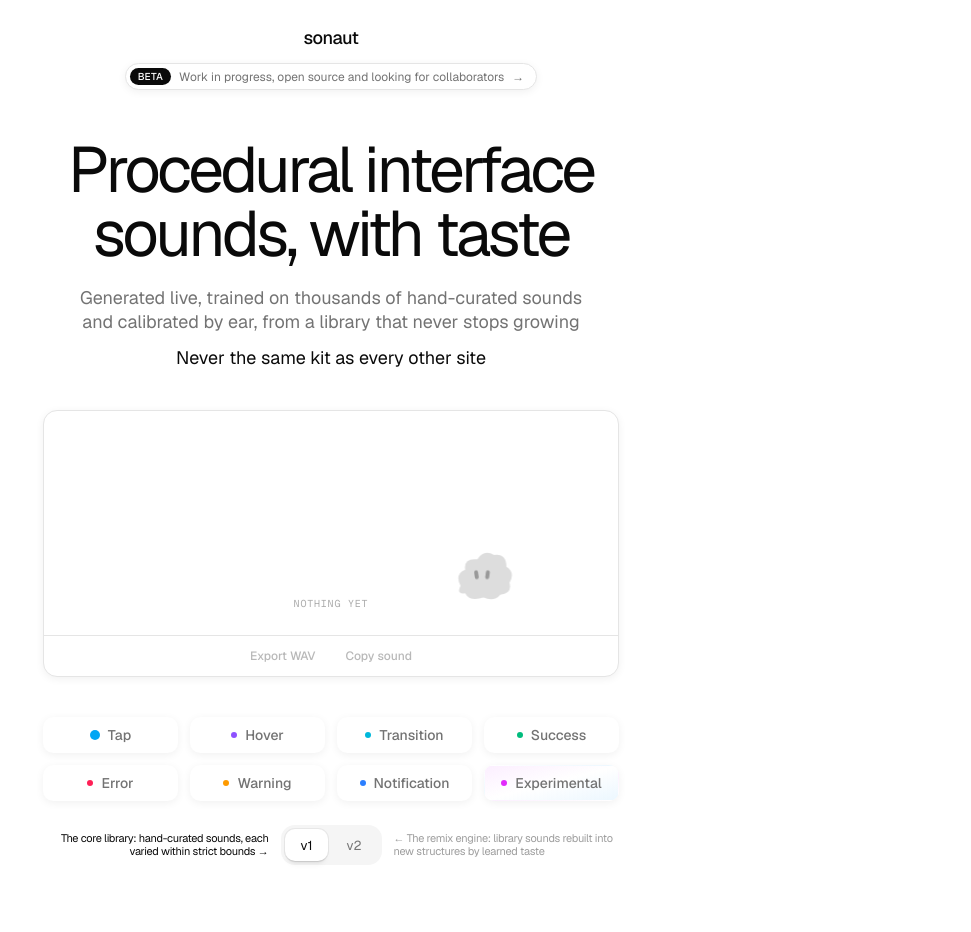
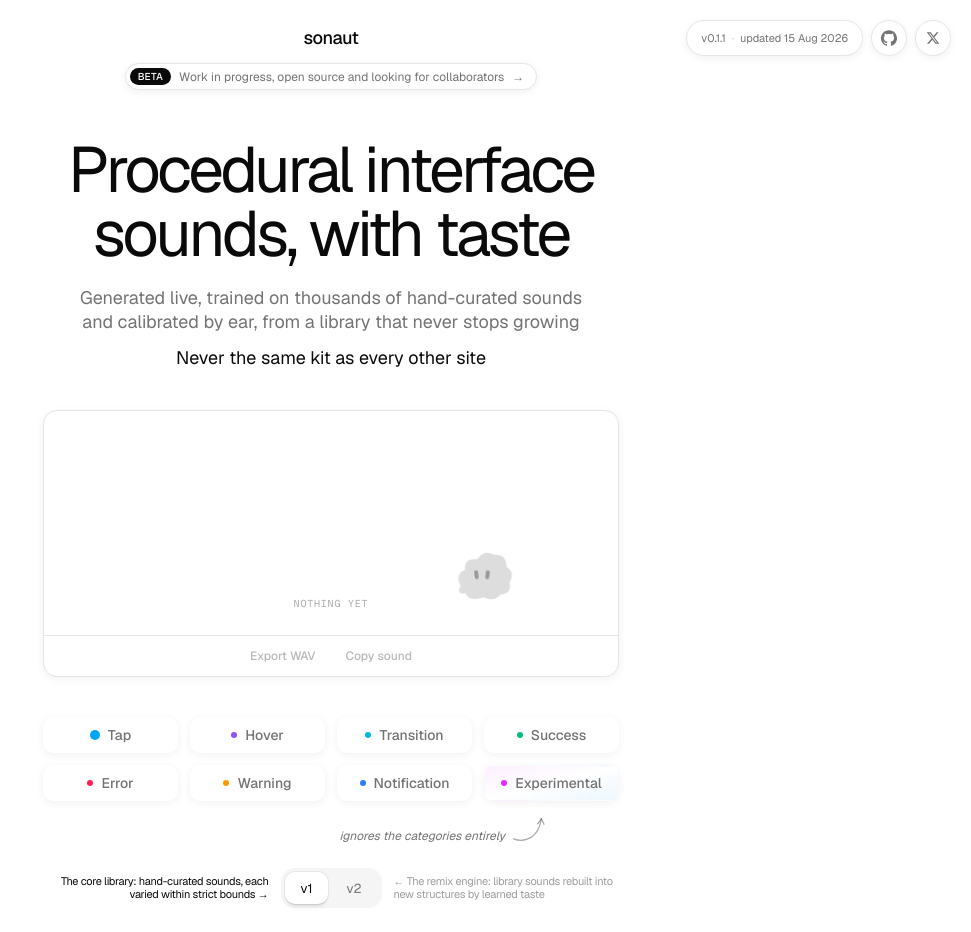
Before and after one commit to m1ckc3s/procedural-sounds, a Next.js app: page / in a window 1280 px wide. Shown: the top 932 px of the page, without its empty margins (309-1280 px from the left). Built offline with nearby package versions, Linux system fonts and the light colour scheme.

Commit message:
feat: corner nav with version and social links, trim recent sounds

```diff
--- a/app/page.tsx
+++ b/app/page.tsx
@@ -28,10 +28,12 @@ import { EXPERIMENTAL_LABEL, soundName } from "@/lib/audio/naming";
 import { SoundStage } from "@/components/product/SoundStage";
 import { UsageSteps } from "@/components/product/UsageSteps";
 import { useProductStore, type SoundEntry } from "@/lib/store";
+import { APP_VERSION, lastUpdatedLabel } from "@/lib/version";
 
 const reference = referenceJson as unknown as ReferenceData;
 const PRODUCT_CATEGORIES = CATEGORIES;
 const REPO_URL = "https://github.com/m1ckc3s/procedural-sounds";
+const X_URL = "https://x.com/mickces";
 
 const EXPERIMENTAL_HINT =
   "Category-agnostic draws from five procedural engines at once. In testing. Press at your own risk.";
@@ -355,7 +357,44 @@ export default function Home() {
   };
 
   return (
-    <div className="min-h-screen bg-background text-foreground">
+    <div className="relative min-h-screen bg-background text-foreground">
+      {/* Absolute, not fixed: the corner cluster scrolls away instead of sitting over the
+          stage and the history list on a short viewport. */}
+      <nav
+        aria-label="Project links"
+        className="absolute top-5 right-4 z-20 flex items-center gap-2 sm:right-5"
+      >
+        <span className="inline-flex h-9 items-center gap-1.5 rounded-full border bg-card px-3.5 text-[11px] whitespace-nowrap text-muted-foreground shadow-100">
+          v{APP_VERSION}
+          <span aria-hidden className="hidden text-muted-foreground/40 sm:inline">
+            ·
+          </span>
+          <span className="hidden sm:inline">updated {lastUpdatedLabel()}</span>
+        </span>
+        <a
+          href={REPO_URL}
+          target="_blank"
+          rel="noreferrer"
+          aria-label="GitHub repository"
+          className="flex size-9 items-center justify-center rounded-full border bg-card text-muted-foreground shadow-100 transition-colors hover:text-foreground hover:shadow-200"
+        >
+          <svg viewBox="0 0 24 24" width="16" height="16" fill="currentColor" aria-hidden="true">
+            <path d="M12 .297c-6.63 0-12 5.373-12 12 0 5.303 3.438 9.8 8.205 11.385.6.113.82-.258.82-.577 0-.285-.01-1.04-.015-2.04-3.338.724-4.042-1.61-4.042-1.61C4.422 18.07 3.633 17.7 3.633 17.7c-1.087-.744.084-.729.084-.729 1.205.084 1.838 1.236 1.838 1.236 1.07 1.835 2.809 1.305 3.495.998.108-.776.417-1.305.76-1.605-2.665-.3-5.466-1.332-5.466-5.93 0-1.31.465-2.38 1.235-3.22-.135-.303-.54-1.523.105-3.176 0 0 1.005-.322 3.3 1.23.96-.267 1.98-.399 3-.405 1.02.006 2.04.138 3 .405 2.28-1.552 3.285-1.23 3.285-1.23.645 1.653.24 2.873.12 3.176.765.84 1.23 1.91 1.23 3.22 0 4.61-2.805 5.625-5.475 5.92.42.36.81 1.096.81 2.22 0 1.606-.015 2.896-.015 3.286 0 .315.21.69.825.57C20.565 22.092 24 17.592 24 12.297c0-6.627-5.373-12-12-12" />
+          </svg>
+        </a>
+        <a
+          href={X_URL}
+          target="_blank"
+          rel="noreferrer"
+          aria-label="X profile"
+          className="flex size-9 items-center justify-center rounded-full border bg-card text-muted-foreground shadow-100 transition-colors hover:text-foreground hover:shadow-200"
+        >
+          <svg viewBox="0 0 24 24" width="14" height="14" fill="currentColor" aria-hidden="true">
+            <path d="M18.244 2.25h3.308l-7.227 8.26 8.502 11.24H16.17l-5.214-6.817L4.99 21.75H1.68l7.73-8.835L1.254 2.25H8.08l4.713 6.231zm-1.161 17.52h1.833L7.084 4.126H5.117z" />
+          </svg>
+        </a>
+      </nav>
+
       <header className="mx-auto flex max-w-3xl flex-col items-center gap-3 px-6 py-6">
         <span className="text-[18px] font-[450] tracking-tight">sonaut</span>
         <a
@@ -438,6 +477,32 @@ export default function Home() {
               />
             </div>
 
+            {/* The eighth button is the only one whose label does not say what it draws: the
+                seven name a category and this one answers to none, so without an aside it
+                reads as an eighth category. The right padding is half a grid column, which is
+                what lands the arrowhead under the button rather than at the grid edge. */}
+            <div className="mt-3 flex justify-end pr-[25%] sm:pr-[12.5%]">
+              <span className="flex items-end gap-1.5 text-[12px] leading-tight italic text-muted-foreground">
+                ignores the categories entirely
+                <svg
+                  viewBox="0 0 42 36"
+                  width="36"
+                  height="31"
+                  fill="none"
+                  stroke="currentColor"
+                  strokeWidth="1.5"
+                  strokeLinecap="round"
+                  strokeLinejoin="round"
+                  className="shrink-0 text-muted-foreground/60"
+                  aria-hidden="true"
+                >
+                  <path d="M3 30C13 34 24 31 30.5 21c2-3.1 3.6-7.4 5-14.5" />
+                  <path d="M31 12.5c1.6-2 3.1-4 4.5-6" />
+                  <path d="M38.5 13c-1.2-2.3-2.2-4.5-3-6.5" />
+                </svg>
+              </span>
+            </div>
+
             {/* Both tier hints stay visible, flanking the toggle and pointing at their own
                 half of it: the hint is what the tier IS, so hiding the unselected one made
                 the toggle a mystery box. Selection is carried by text color alone. */}
@@ -484,7 +549,7 @@ export default function Home() {
             </div>
 
             {experimental && (
-              <p className="mx-auto mt-3 max-w-md text-center text-[12px] leading-snug text-balance text-muted-foreground">
+              <p className="mx-auto mt-3 max-w-md text-center text-[12px] leading-snug text-balance text-foreground">
                 {EXPERIMENTAL_HINT}
               </p>
             )}
@@ -548,9 +613,6 @@ export default function Home() {
             <a href="/licenses" className="transition-colors hover:text-foreground">
               third-party notices
             </a>
-            <a href={REPO_URL} target="_blank" rel="noreferrer" className="transition-colors hover:text-foreground">
-              github
-            </a>
           </span>
         </div>
       </footer>
--- a/components/product/HistoryList.tsx
+++ b/components/product/HistoryList.tsx
@@ -4,10 +4,20 @@ import { useState } from "react";
 import { Button } from "@/components/ui/btn";
 import { downloadSoundWav, soundToSnippet } from "@/lib/audio/export";
 import { useProductStore, type SoundEntry } from "@/lib/store";
-import { Check, Copy, Download, Play } from "lucide-react";
+import { Check, Copy, Download } from "lucide-react";
 
 interface Props {
   onPlay: (entry: SoundEntry) => void;
+}
+
+// Not lucide's Play: that one is a round-joined outline, and next to the mono type the row
+// wants a filled triangle with the corners left sharp.
+function PlayIcon() {
+  return (
+    <svg viewBox="0 0 24 24" fill="currentColor" aria-hidden="true">
+      <path d="M7 4.5 20 12 7 19.5z" />
+    </svg>
+  );
 }
 
 export function HistoryList({ onPlay }: Props) {
@@ -40,12 +50,12 @@ export function HistoryList({ onPlay }: Props) {
   }
 
   return (
-    <div className="max-h-[26rem] overflow-y-auto rounded-xl border bg-card shadow-sm">
+    <div className="max-h-[17rem] overflow-y-auto rounded-xl border bg-card shadow-sm">
       <ul className="divide-y">
         {history.map((entry) => (
-          <li key={entry.id} className="flex items-center gap-3 px-4 py-2.5">
+          <li key={entry.id} className="flex items-center gap-3 px-4 py-2">
             <Button shape="rounded" press="bounce" variant="ghost" size="icon-xs" aria-label="Play" onClick={() => onPlay(entry)}>
-              <Play />
+              <PlayIcon />
             </Button>
             <span className="min-w-0 flex-1 truncate font-mono text-sm">{entry.name}</span>
             <span className="font-mono text-xs text-muted-foreground">
--- /dev/null
+++ b/lib/version.ts
@@ -0,0 +1,12 @@
+export const APP_VERSION = "0.1.1";
+export const LAST_UPDATED = "2026-08-15";
+
+const MONTHS = ["Jan", "Feb", "Mar", "Apr", "May", "Jun", "Jul", "Aug", "Sep", "Oct", "Nov", "Dec"];
+
+// Hand-bumped on push, never derived from build time: it marks the last push to main rather
+// than the last redeploy, and a build-time date would also differ between the server render
+// and the client render.
+export function lastUpdatedLabel(): string {
+  const [y, m, d] = LAST_UPDATED.split("-").map(Number);
+  return `${d} ${MONTHS[m - 1]} ${y}`;
+}
--- a/package.json
+++ b/package.json
@@ -1,6 +1,6 @@
 {
   "name": "procedural-sounds",
-  "version": "0.1.0",
+  "version": "0.1.1",
   "private": true,
   "scripts": {
     "dev": "next dev",
```
Also changed, not shown: .claude/CLAUDE.md.
